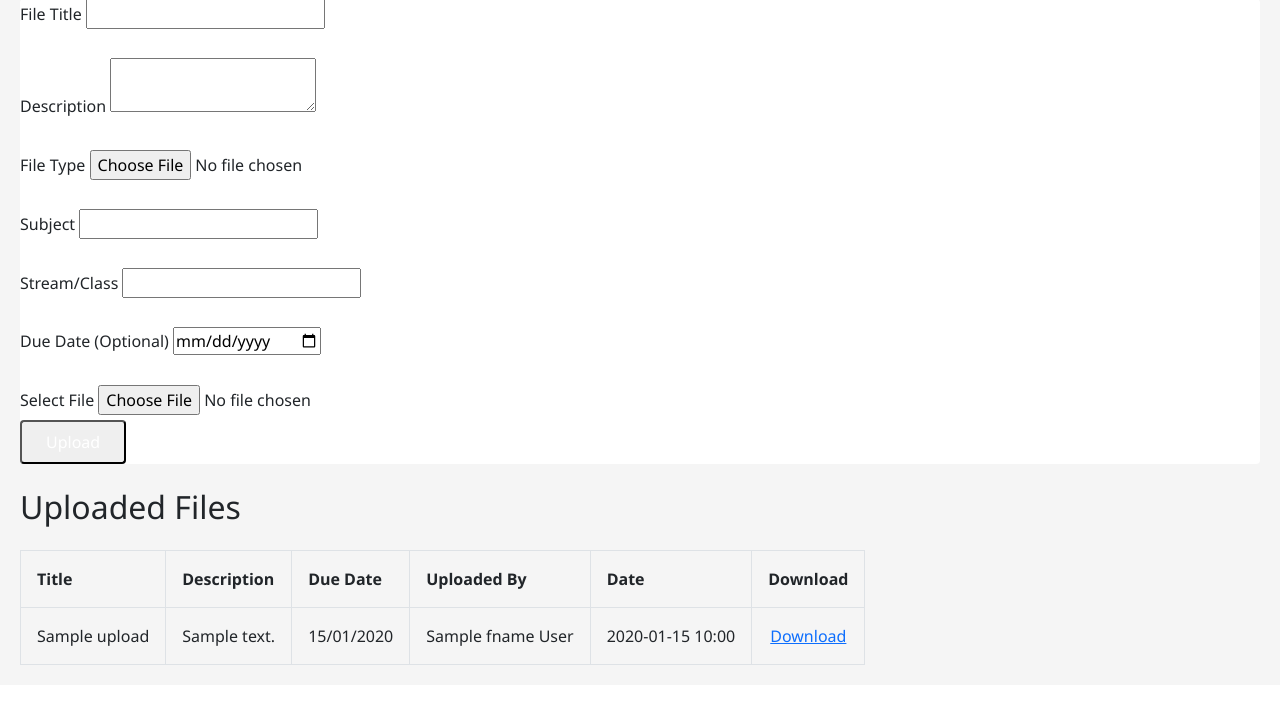
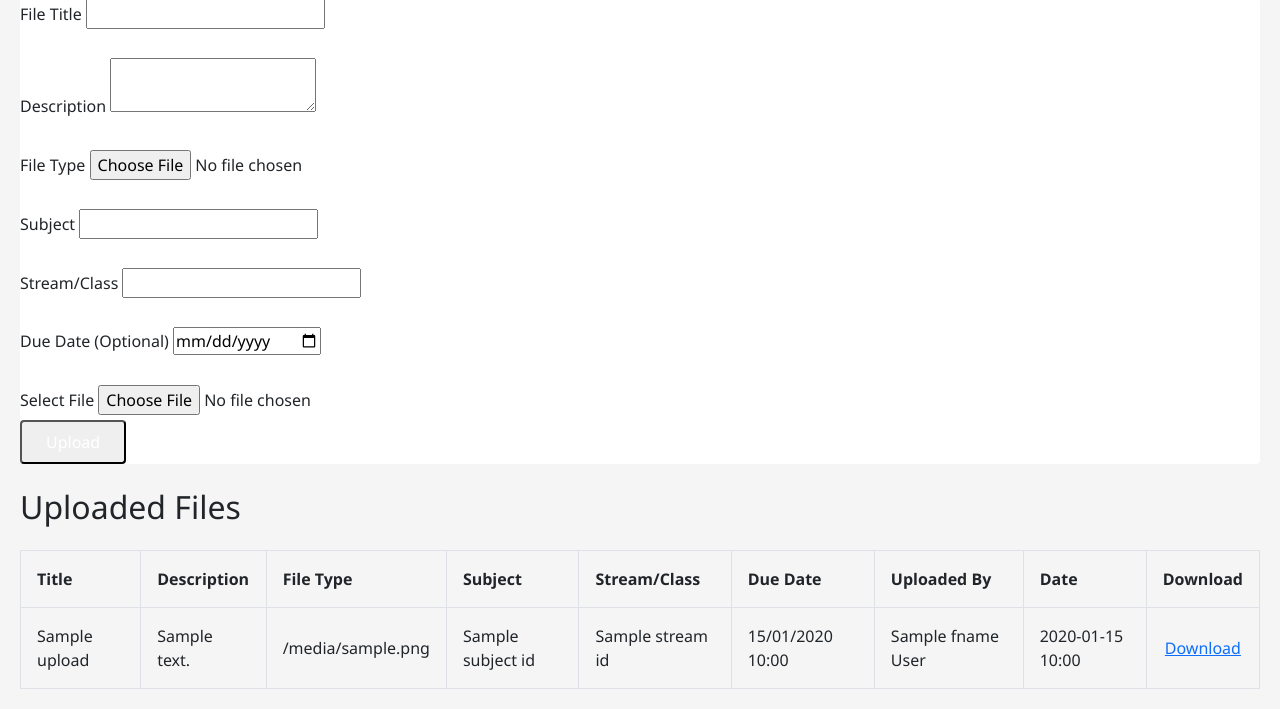
Before and after one commit to dnyongesa244-pro/AcuVerify, a Django app: template AcuVerify/AcuVerifyapp/templates/my_upload.html in a window 1280 px wide. Shown: the part 149-858 px from the top of the page. Before the commit the page ends 814 px from the top, so only its background shows below. Run offline with Django 5.2, Linux system fonts and the light colour scheme; the template is opened without the code that fills it: most values are stand-ins (such as "Sample title", 1, 10 or a date in 2020); form fields are guessed from the names that the template uses; some libraries are stand-ins or nearby versions.

Commit message:
modified uploads viewv table

```diff
--- a/AcuVerify/AcuVerifyapp/templates/my_upload.html
+++ b/AcuVerify/AcuVerifyapp/templates/my_upload.html
@@ -105,6 +105,9 @@
                         <tr class="bg-gray-200">
                             <th class="border border-gray-300 p-3 text-left">Title</th>
                             <th class="border border-gray-300 p-3 text-left">Description</th>
+                            <th class="border border-gray-300 p-3 text-left">File Type</th>
+                            <th class="border border-gray-300 p-3 text-left">Subject</th>
+                            <th class="border border-gray-300 p-3 text-left">Stream/Class</th>
                             <th class="border border-gray-300 p-3 text-left">Due Date</th>
                             <th class="border border-gray-300 p-3 text-left">Uploaded By</th>
                             <th class="border border-gray-300 p-3 text-left">Date</th>
@@ -116,9 +119,12 @@
                             <tr class="hover:bg-gray-100">
                                 <td class="border border-gray-300 p-3">{{ upload.title }}</td>
                                 <td class="border border-gray-300 p-3">{{ upload.description|truncatewords:10 }}</td>
+                                <td class="border border-gray-300 p-3">{{ upload.get_file_type_display }}</td>
+                                <td class="border border-gray-300 p-3">{{ upload.subject_id.subject_name|default:"N/A" }}</td>
+                                <td class="border border-gray-300 p-3">{{ upload.stream_id.stream_name|default:"N/A" }}</td>
                                 <td class="border border-gray-300 p-3">
                                     {% if upload.due_date %}
-                                        {{ upload.due_date|date:"d/m/Y" }}
+                                        {{ upload.due_date|date:"d/m/Y H:i" }}
                                     {% else %}
                                         —
                                     {% endif %}
@@ -137,7 +143,7 @@
                             </tr>
                         {% empty %}
                             <tr>
-                                <td colspan="6" class="border border-gray-300 p-3 text-center text-gray-500">No files uploaded yet</td>
+                                <td colspan="9" class="border border-gray-300 p-3 text-center text-gray-500">No files uploaded yet</td>
                             </tr>
                         {% endfor %}
                     </tbody>
```
